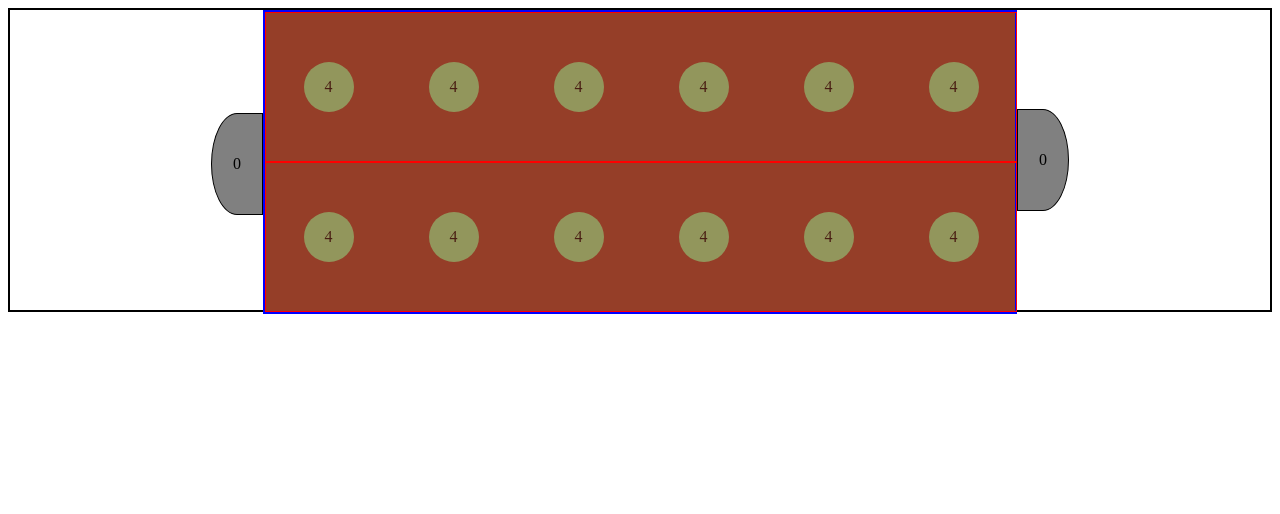
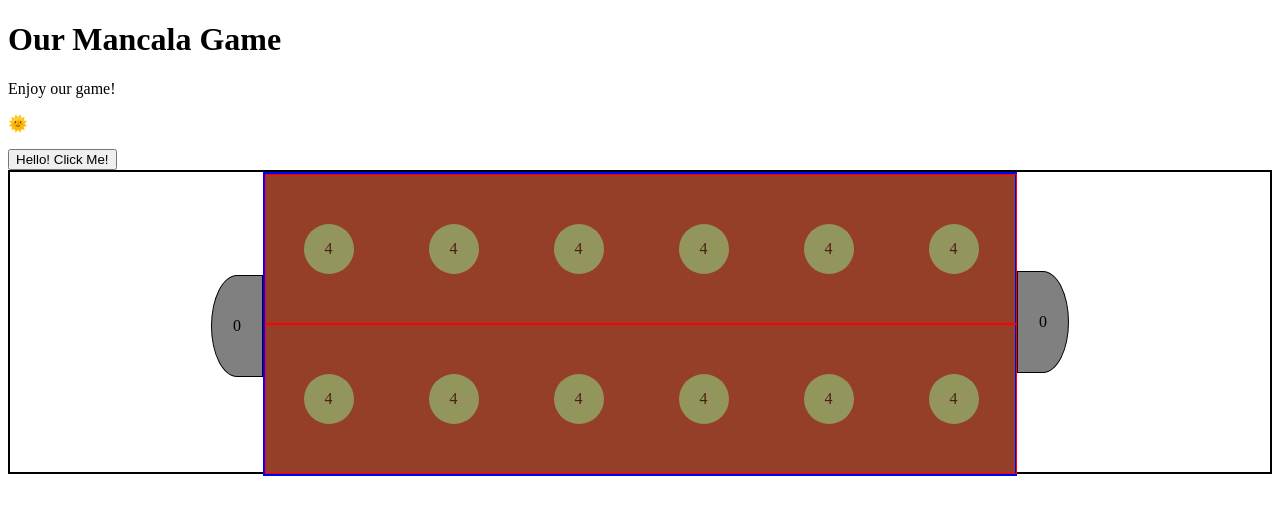
Before and after one commit to KrystalV8/Mancala, a plain HTML site: page mancala.html in a window 1280 px wide. Drawn offline with Linux system fonts and the light colour scheme.

Commit message:
ChAngEsSSss

```diff
--- a/mancala.html
+++ b/mancala.html
@@ -8,6 +8,11 @@
 
 	</head>
 	<body>
+			<h1 class="Title">Our Mancala Game</h1>
+		</p> Enjoy our game! </p>
+		<p role="image" aria-label="happy sun">🌞</p>
+		<button onclick="alerto()">Hello! Click Me!</button>
+
 			<div class='container'>
 					<div class='table'>
 						<div class='player Two'>
@@ -31,7 +36,7 @@
 					</div>
 				</div>
 		  <style>
-		.container{
+	.container{
   display:flex;
   justify-content: center;
   height: 300px;
```
